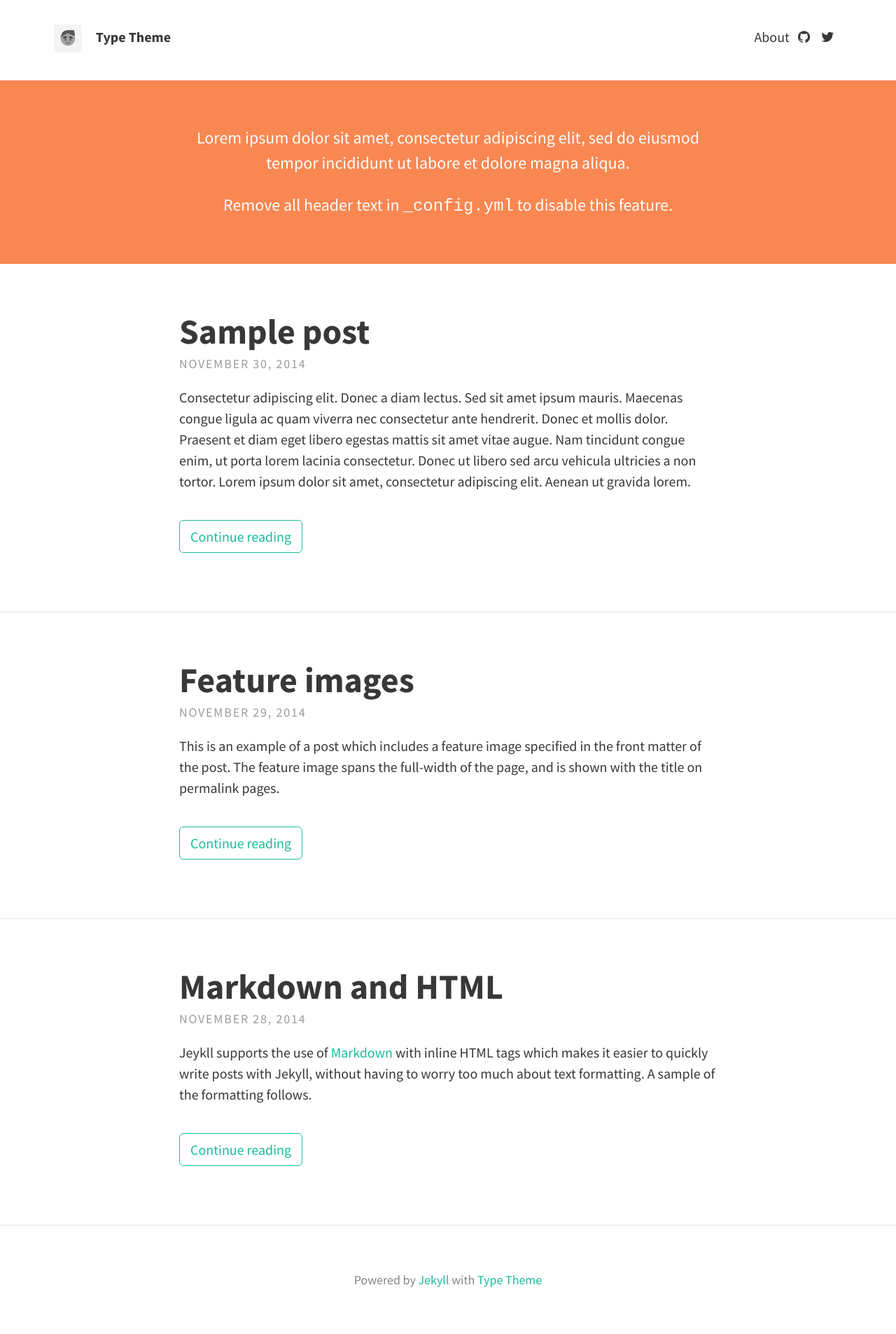
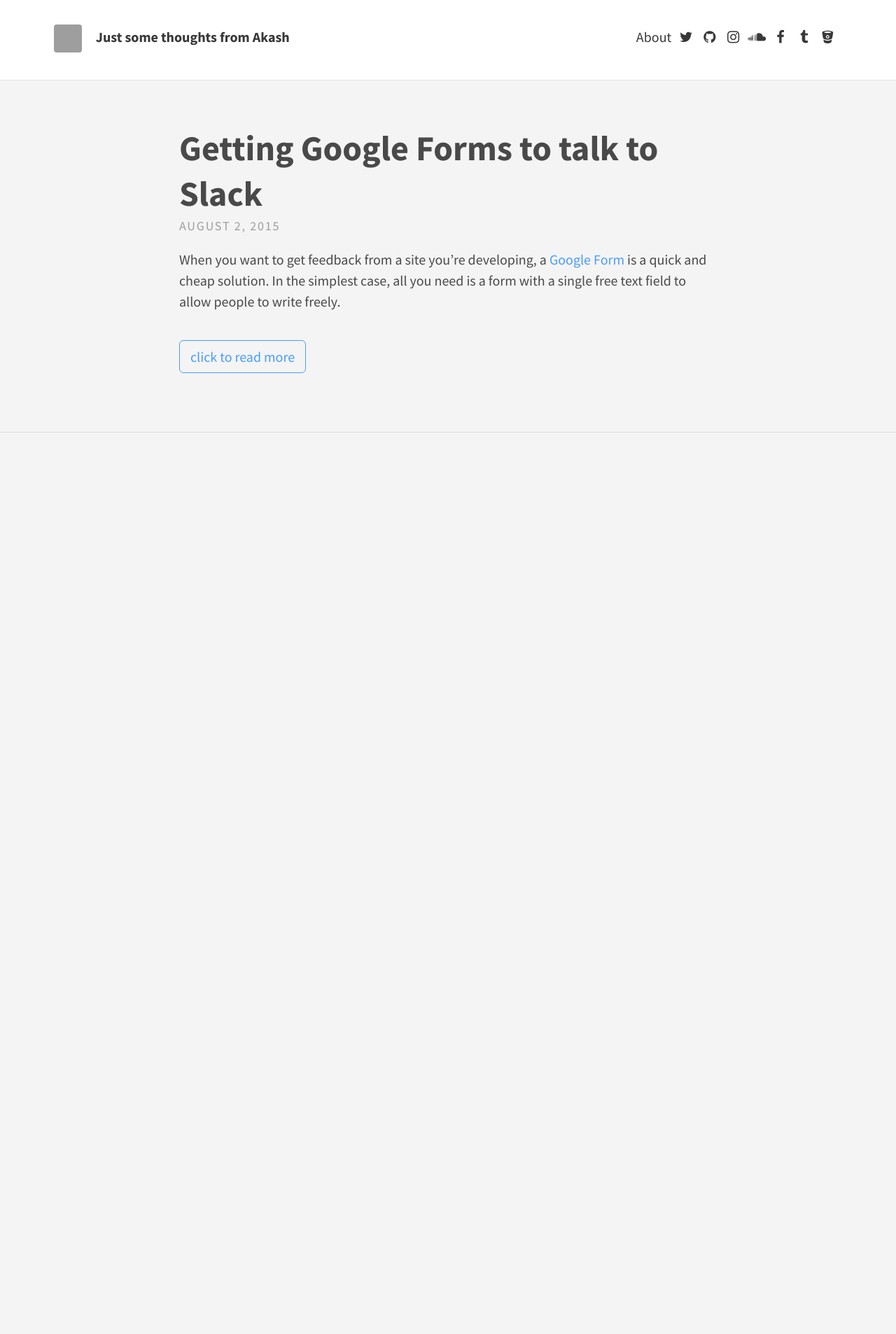
Before and after one commit to akash1810/akash1810.github.io, a Jekyll site: the page built from index.html, in a window 1280 px wide. Shown: the whole page at 70% size. Built offline with Jekyll 4.4.1, drawn with Linux system fonts in a browser that asks for light colours; nearby versions of some CDN libraries; the list of posts is cut into pages by our own code; after the commit the page ends 900 px from its top, so only the background shows below that; grey boxes are pictures that could not be loaded.

Commit message:
First real post.

```diff
--- a/_config.yml
+++ b/_config.yml
@@ -1,43 +1,38 @@
 # SITE CONFIGURATION
-baseurl: "" # the subpath of your site, e.g. /blog/
-url: "http://example.com" # the base hostname & protocol for your site
+baseurl: ""
+url: "https://akash1810.github.io"
 
 # THEME-SPECIFIC CONFIGURATION
 theme:
   # Meta
-  title: Type Theme
-  avatar: avatar.png
-  gravatar: # Email MD5 hash
-  description: "A website with blog posts and pages" # used by search engines
+  title: Just some thoughts from Akash
+  avatar:
+  gravatar: 152d42cee9adc95cb38482b151c9862e
+  description: "Just some thoughts from Akash (akash1810)"
 
   # Header and footer text
-  header_text: >
-     <p>Lorem ipsum dolor sit amet, consectetur adipiscing elit, sed do eiusmod tempor incididunt ut labore et dolore magna aliqua.</p>
-
-     <p>Remove all header text in <code>_config.yml</code> to disable this feature.</p>
+  header_text:
   header_text_feature_image:
-  footer_text: >
-   Powered by <a href="http://jekyllrb.com">Jekyll</a> with <a href="https://rohanchandra.github.io/project/type/">Type Theme</a>
-
+  footer_text:
   # Icons
   rss: false
   email_address: # Full email address, e.g. "sam@example.com"
   behance:
-  bitbucket:
+  bitbucket: "akash1810"
   dribbble:
-  facebook:
+  facebook: "akash1810"
   flickr:
-  github: "rohanchandra/type-theme"
+  github: "akash1810"
   google_plus:
-  instagram:
+  instagram: "akash1810"
   linkedin:  # Full URL
   pinterest:
   reddit:
-  soundcloud:
+  soundcloud: "akash1810"
   stack_exchange:  # Full URL
   steam:
-  tumblr:
-  twitter: "twitter"
+  tumblr: "akash1810"
+  twitter: "akash1810"
   wordpress:
   youtube:
 
@@ -52,7 +47,7 @@ theme:
   str_email: "Email"
   str_next: "Next"
   str_prev: "Prev"
-  str_continue_reading: "Continue reading"
+  str_continue_reading: "click to read more"
 
   # Colours, typography and padding
   # Open the "_sass > base" folder, and open "_variables.scss"
--- a/_includes/icons.html
+++ b/_includes/icons.html
@@ -2,6 +2,54 @@
 <li>
 	<a href="{{ "/feed.xml" | prepend: site.baseurl | prepend: site.url }}" title="{{ site.theme.str_rss_follow }}">
 		<i class="fa fa-fw fa-rss"></i>
+	</a>
+</li>
+{% endif %}
+
+{% if site.theme.twitter %}
+<li>
+	<a href="https://twitter.com/{{ site.theme.twitter }}" title="{{ site.theme.str_follow_on }} Twitter">
+		<i class="fa fa-fw fa-twitter"></i>
+	</a>
+</li>
+{% endif %}
+
+{% if site.theme.github %}
+<li>
+	<a href="https://github.com/{{ site.theme.github }}" title="{{ site.theme.str_follow_on }} GitHub">
+		<i class="fa fa-fw fa-github"></i>
+	</a>
+</li>
+{% endif %}
+
+{% if site.theme.instagram %}
+<li>
+	<a href="http://instagram.com/{{ site.theme.instagram }}" title="{{ site.theme.str_follow_on }} Instagram">
+		<i class="fa fa-fw fa-instagram"></i>
+	</a>
+</li>
+{% endif %}
+
+{% if site.theme.soundcloud %}
+<li>
+	<a href="https://soundcloud.com/{{ site.theme.soundcloud }}" title="{{ site.theme.str_follow_on }} SoundCloud">
+		<i class="fa fa-fw fa-soundcloud"></i>
+	</a>
+</li>
+{% endif %}
+
+{% if site.theme.facebook %}
+<li>
+	<a href="https://www.facebook.com/{{ site.theme.facebook }}" title="{{ site.theme.str_follow_on }} Facebook">
+		<i class="fa fa-fw fa-facebook"></i>
+	</a>
+</li>
+{% endif %}
+
+{% if site.theme.tumblr %}
+<li>
+	<a href="http://{{ site.theme.tumblr }}.tumblr.com/" title="{{ site.theme.str_follow_on }} Tumblr">
+		<i class="fa fa-fw fa-tumblr"></i>
 	</a>
 </li>
 {% endif %}
@@ -38,14 +86,6 @@
 </li>
 {% endif %}
 
-{% if site.theme.facebook %}
-<li>
-	<a href="https://www.facebook.com/{{ site.theme.facebook }}" title="{{ site.theme.str_follow_on }} Facebook">
-		<i class="fa fa-fw fa-facebook"></i>
-	</a>
-</li>
-{% endif %}
-
 {% if site.theme.flickr %}
 <li>
 	<a href="https://www.flickr.com/photos/{{ site.theme.flickr }}" title="{{ site.theme.str_follow_on }} Flickr">
@@ -54,26 +94,10 @@
 </li>
 {% endif %}
 
-{% if site.theme.github %}
-<li>
-	<a href="https://github.com/{{ site.theme.github }}" title="{{ site.theme.str_follow_on }} GitHub">
-		<i class="fa fa-fw fa-github"></i>
-	</a>
-</li>
-{% endif %}
-
 {% if site.theme.google_plus %}
 <li>
 	<a href="https://plus.google.com/{{ site.theme.google_plus }}" title="{{ site.theme.str_follow_on }} Google+">
 		<i class="fa fa-fw fa-google-plus"></i>
-	</a>
-</li>
-{% endif %}
-
-{% if site.theme.instagram %}
-<li>
-	<a href="http://instagram.com/{{ site.theme.instagram }}" title="{{ site.theme.str_follow_on }} Instagram">
-		<i class="fa fa-fw fa-instagram"></i>
 	</a>
 </li>
 {% endif %}
@@ -102,14 +126,6 @@
 </li>
 {% endif %}
 
-{% if site.theme.soundcloud %}
-<li>
-	<a href="https://soundcloud.com/{{ site.theme.soundcloud }}" title="{{ site.theme.str_follow_on }} SoundCloud">
-		<i class="fa fa-fw fa-soundcloud"></i>
-	</a>
-</li>
-{% endif %}
-
 {% if site.theme.stack_exchange %}
 <li>
 	<a href="{{ site.theme.stack_exchange }}" title="{{ site.theme.str_follow_on }} Stack Exchange">
@@ -122,22 +138,6 @@
 <li>
 	<a href="http://steamcommunity.com/id/{{ site.theme.steam }}" title="{{ site.theme.str_follow_on }} Steam">
 		<i class="fa fa-fw fa-steam"></i>
-	</a>
-</li>
-{% endif %}
-
-{% if site.theme.tumblr %}
-<li>
-	<a href="http://{{ site.theme.tumblr }}.tumblr.com/" title="{{ site.theme.str_follow_on }} Tumblr">
-		<i class="fa fa-fw fa-tumblr"></i>
-	</a>
-</li>
-{% endif %}
-
-{% if site.theme.twitter %}
-<li>
-	<a href="https://twitter.com/{{ site.theme.twitter }}" title="{{ site.theme.str_follow_on }} Twitter">
-		<i class="fa fa-fw fa-twitter"></i>
 	</a>
 </li>
 {% endif %}
--- a/_posts/2014-11-28-markdown-and-html.md
+++ /dev/null
@@ -1,39 +0,0 @@
----
-layout: post
-title: Markdown and HTML
----
-
-Jeykll supports the use of [Markdown](http://daringfireball.net/projects/markdown/syntax) with inline HTML tags which makes it easier to quickly write posts with Jekyll, without having to worry too much about text formatting. A sample of the formatting follows.
-
-Tables have also been extended from Markdown:
-
-First Header  | Second Header
-------------- | -------------
-Content Cell  | Content Cell
-Content Cell  | Content Cell
-
-Here's an example of an image, which is included using Markdown:
-
-![Geometric pattern with fading gradient](/img/sample_feature_img_2.png)
-
-Highlighting for code in Jekyll is done using Pygments or Rouge. This theme makes use of Pygments by default.
-
-{% highlight js %}
-// count to ten
-for (var i = 1; i <= 10; i++) {
-    console.log(i);
-}
-
-// count to twenty
-var j = 0;
-while (j < 20) {
-    j++;
-    console.log(j);
-}
-{% endhighlight %}
-
-Type Theme uses KaTeX to display maths. Equations such as $$S_n = a \times \frac{1-r^n}{1-r}$$ can be displayed inline.
-
-Alternatively, they can be shown on a new line:
-
-$$ f(x) = \int \frac{2x^2+4x+6}{x-2} $$
--- a/_posts/2014-11-29-feature-images.md
+++ /dev/null
@@ -1,6 +0,0 @@
----
-layout: post
-title: Feature images
-feature-img: "img/sample_feature_img.png"
----
-This is an example of a post which includes a feature image specified in the front matter of the post. The feature image spans the full-width of the page, and is shown with the title on permalink pages.
--- a/_posts/2014-11-30-sample-post.md
+++ /dev/null
@@ -1,21 +0,0 @@
----
-layout: post
-title: Sample post
----
-Consectetur adipiscing elit. Donec a diam lectus. Sed sit amet ipsum mauris. Maecenas congue ligula ac quam viverra nec consectetur ante hendrerit. Donec et mollis dolor. Praesent et diam eget libero egestas mattis sit amet vitae augue. Nam tincidunt congue enim, ut porta lorem lacinia consectetur. Donec ut libero sed arcu vehicula ultricies a non tortor. Lorem ipsum dolor sit amet, consectetur adipiscing elit. Aenean ut gravida lorem.
-
-* Consectetur adipiscing elit
-* Donec a diam lectus
-* Sed sit amet ipsum mauris
-
-Ut turpis felis, pulvinar a semper sed, adipiscing id dolor. Pellentesque auctor nisi id magna consequat sagittis. Curabitur dapibus enim sit amet elit pharetra tincidunt feugiat nisl imperdiet. Ut convallis libero in urna ultrices accumsan. Donec sed odio eros. Donec viverra mi quis quam pulvinar at malesuada arcu rhoncus. Cum sociis natoque penatibus et magnis dis parturient montes, nascetur ridiculus mus. In rutrum accumsan ultricies. Mauris vitae nisi at sem facilisis semper ac in est.
-
-Nunc diam velit, adipiscing ut tristique vitae, sagittis vel odio. Maecenas convallis ullamcorper ultricies. Curabitur ornare, ligula *semper consectetur sagittis*, nisi diam iaculis velit, id fringilla sem nunc vel mi. Nam dictum, odio nec pretium volutpat, arcu ante placerat erat, non tristique elit urna et turpis. Quisque mi metus, ornare sit amet fermentum et, tincidunt et orci. Fusce eget orci a orci congue vestibulum.
-
-Ut dolor diam, elementum et vestibulum eu, porttitor vel elit. Curabitur venenatis pulvinar tellus gravida ornare. Sed et erat faucibus nunc euismod ultricies ut id justo. Nullam cursus suscipit nisi, et ultrices justo sodales nec. Fusce venenatis facilisis lectus ac semper. Aliquam at massa ipsum. Quisque bibendum purus convallis nulla ultrices ultricies. Nullam aliquam, mi eu aliquam tincidunt, purus velit laoreet tortor, viverra pretium nisi quam vitae mi. Fusce vel volutpat elit. Nam sagittis nisi dui.
-
-> Suspendisse lectus leo, consectetur in tempor sit amet, placerat quis neque
-
-Etiam luctus porttitor lorem, sed suscipit est rutrum non. Curabitur lobortis nisl a enim congue semper. Aenean commodo ultrices imperdiet. Vestibulum ut justo vel sapien venenatis tincidunt.
-
-Phasellus eget dolor sit amet ipsum dapibus condimentum vitae quis lectus. Aliquam ut massa in turpis dapibus convallis. Praesent elit lacus, vestibulum at malesuada et, ornare et est. Ut augue nunc, sodales ut euismod non, adipiscing vitae orci. Mauris ut placerat justo. Mauris in ultricies enim. Quisque nec est eleifend nulla ultrices egestas quis ut quam. Donec sollicitudin lectus a mauris pulvinar id aliquam urna cursus. Cras quis ligula sem, vel elementum mi. Phasellus non ullamcorper urna.
--- /dev/null
+++ b/_posts/2015-08-02-getting-google-forms-to-talk-to-slack.md
@@ -0,0 +1,47 @@
+---
+layout: post
+title: Getting Google Forms to talk to Slack
+---
+
+When you want to get feedback from a site you're developing, a [Google Form](https://www.google.co.uk/forms/about/) is a quick and cheap solution. In the simplest case, all you need is a form with a single free text field to allow people to write freely.
+
+Once you've got your form, add a link to it on your site and you're done. But wait, how do you know when someone has completed the form? Well, you could set up an email trigger, so that you'll get an email once a new response has been made. The trouble with that though is you can't create a trigger to email a group - the recipient will be the email address of the account creating the trigger.
+
+So if you're developing the site in a group, you'll either need to get everyone to create their own trigger, or setup an email forwarding rule.
+
+This is all going on the assumption that you read and respond to your email in real time - I know I certainly don't! If only there were other ways to be informed...
+
+Well, how about posting to a Slack channel?
+
+Turns out this is actually really simple and is a one off process. You'll need to add a [Google Apps Script](https://developers.google.com/apps-script/quickstart/forms-add-on) to your form, then configure a trigger. Then, using an [Incoming Webhook](https://api.slack.com/incoming-webhooks) to post to Slack, we'll format the Form response as an attachment to make the message a bit richer, resulting in a message that looks like:
+
+![Slack message](/img/2015-08-02/slack-message.png)
+
+Much better! We now post to Slack, with an `@channel` mention so that everyone on the channel is alerted to the message. We also show all the information in the message: who completed the form, when and what they said.
+
+There are also two links in the message too - one to view the Google Sheets that holds all the Form's responses and another to email the sender using a simple `mailto` link.
+
+#Open `mailto` in GMail Compose
+
+I'm not sure about you, but I'm not the biggest fan of `mailto` links as it requires you to have set up something to handle that protocol - on a mac, its the Mail App, which I don't actually use. I'd much prefer to just use the GMail web client to compose the message. Well, you can!
+
+Just replace `responseAttachment` in the below snippet with:
+
+{% highlight js %}
+var responseAttachment = {
+    "fallback": FormApp.getActiveForm().getTitle(),
+    "title": "Respond via email?",
+    "title_link": "https://mail.google.com/mail/u/0/?view=cm&fs=1&tf=1&source=mailto&to=" + e.response.getRespondentEmail()
+};
+{% endhighlight %}
+
+
+All this does is replace `mailto` with `https://mail.google.com/mail/u/0/?view=cm&fs=1&tf=1&source=mailto&to=` which will open a new tab to compose an email to the address of the `to` query value.
+
+[Test it yourself](https://mail.google.com/mail/u/0/?view=cm&fs=1&tf=1&source=mailto&to=person@email.com).
+
+#The Code
+
+Grab the full code below.
+
+{% gist 640a45d5997de1d95f4a %}
--- a/_sass/base/_variables.scss
+++ b/_sass/base/_variables.scss
@@ -10,12 +10,12 @@ $padding-x-small: 3%;
 
 // Brand colours
 $brand-color: #fff;
-$background-color: #fff;
+$background-color: #f4f4f4;
 $border-color: rgba(0, 0, 0, 0.1); // rgba recommended if using feature images
 
 // Typography colours
-$text-color: #383838;
-$link-color: #1ABC9C;
+$text-color: #494949;
+$link-color: #499cff;
 $selection-color: #D4D4D4; // visible when highlighting text
 
 // Header colours
@@ -26,5 +26,5 @@ $feature-image-text-color: #fff;
 $feature-image-size: cover; // options include "cover", "contain", "auto"
 
 // Header description box
-$header-desc-background-color: #F98752;
+$header-desc-background-color: #008bc2;
 $header-desc-text-color: #FFF;
--- a/about.md
+++ b/about.md
@@ -2,11 +2,13 @@
 layout: page
 title: About
 permalink: /about/
-feature-img: "img/sample_feature_img_2.png"
 ---
 
-Type Theme is a free and open-source theme for [Jekyll](http://jekyllrb.com/), licensed under the MIT License.
+Hi, I'm Akash. I'm a Full Stack Software Developer currently working at [The Guardian](http://gu.com).
 
-Head over to the [theme's documentation](https://rohanchandra.github.io/project/type/) for much more information about Type Theme or to install this theme on your own Jekyll site.
+This is a place for random thoughts, posts and other stuff that I've not yet categorised. I might move over the backlog of posts I've made on Tumblr other places... depends how lazy I'm feeling.
 
-This file is an example of a page in Jekyll, that automatically shows up in the header navigation, you can delete or modify this file freely.
+
+All thoughts are my own.
+
+This site was made using Jekyll and the [Type Theme](https://github.com/rohanchandra/type-theme).
```
Also changed, not shown: README.md, img/2015-08-02/slack-message.png (added), img/avatar.png (deleted), img/sample_feature_img.png (deleted), img/sample_feature_img_2.png (deleted), img/sample_feature_img_3.png (deleted), 1 other file.
